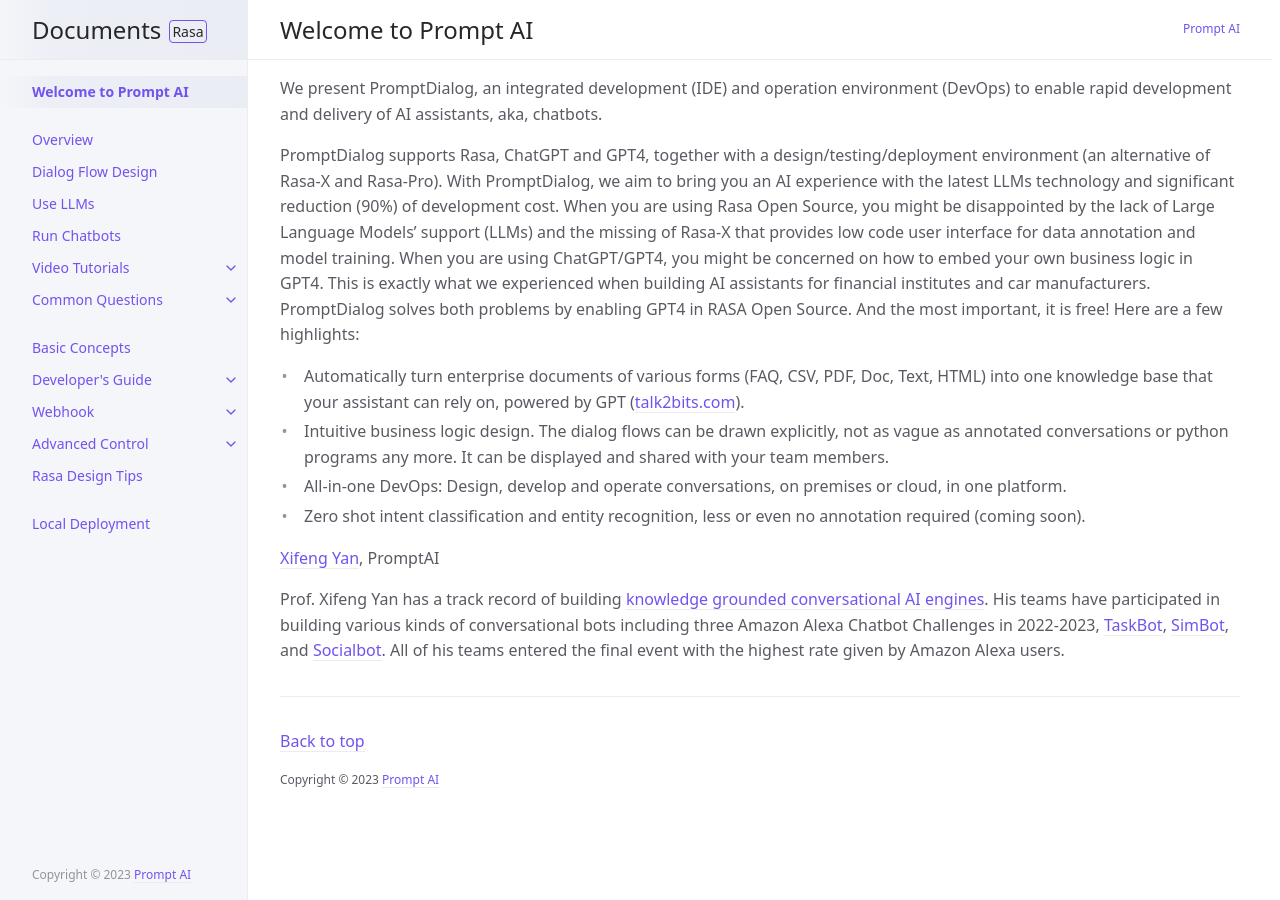
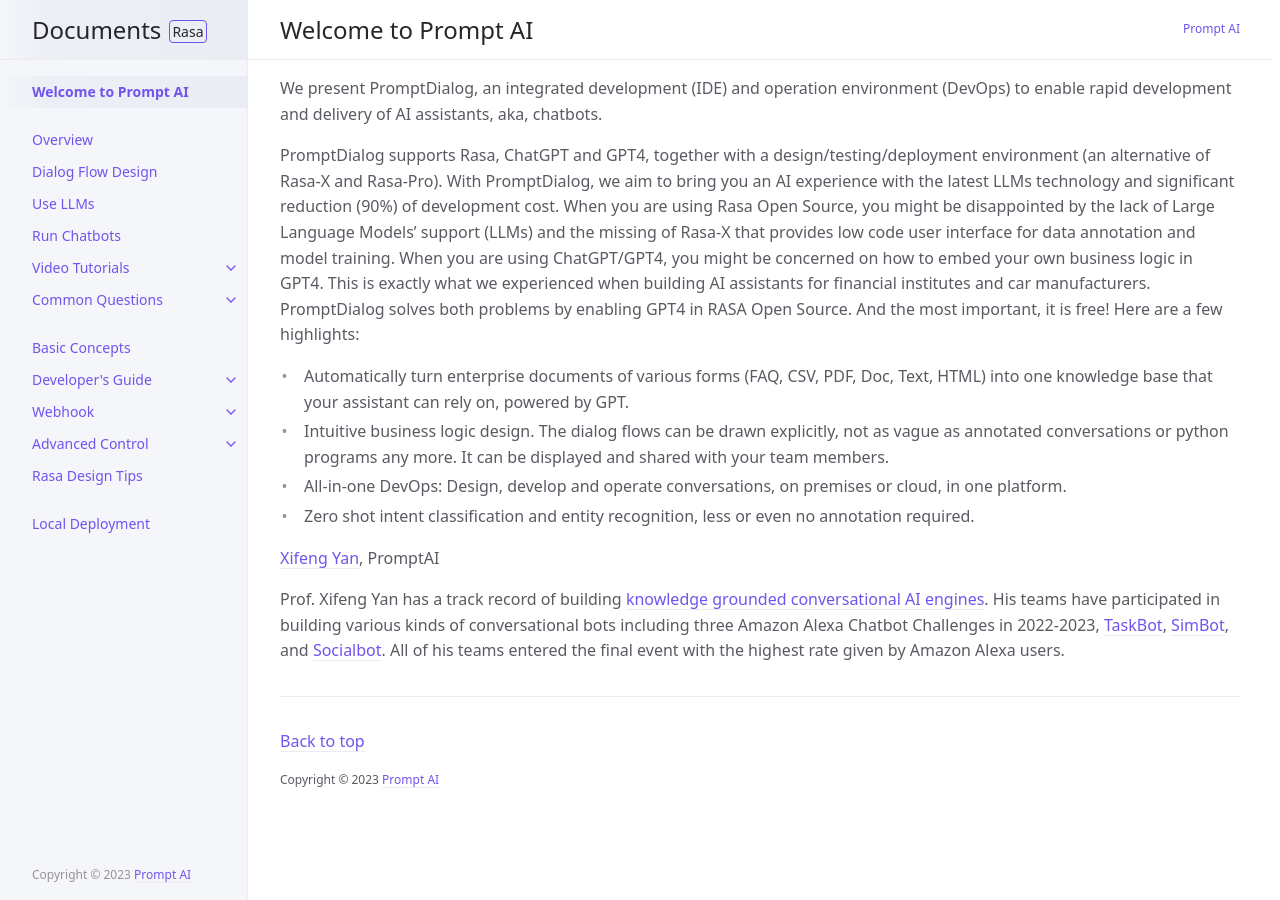
Before and after one commit to PromptAI/promptdialog1.0, a Jekyll site: the page built from docs/about/index.md, in a window 1280 px wide. Built offline with Jekyll 4.4.1, drawn with Linux system fonts in a browser that asks for light colours.

```diff
--- a/docs/about/index.md
+++ b/docs/about/index.md
@@ -12,10 +12,10 @@
 PromptDialog supports Rasa, ChatGPT and GPT4, together with a design/testing/deployment environment (an alternative of Rasa-X and Rasa-Pro).  With PromptDialog, we aim to bring you an AI experience with the latest LLMs technology and significant reduction (90%) of development cost.
 When you are using Rasa Open Source, you might be disappointed by the lack of Large Language Models’ support (LLMs) and the missing of Rasa-X that provides low code user interface for data annotation and model training.  When you are using ChatGPT/GPT4, you might be concerned on how to embed your own business logic in GPT4.  This is exactly what we experienced when building AI assistants for financial institutes and car manufacturers.  PromptDialog solves both problems by enabling GPT4 in RASA Open Source.  And the most important, it is free!  Here are a few highlights:
 
-* Automatically turn enterprise documents of various forms (FAQ, CSV, PDF, Doc, Text, HTML) into one knowledge base that your assistant can rely on, powered by GPT ([talk2bits.com](https://talk2bits.com)).
+* Automatically turn enterprise documents of various forms (FAQ, CSV, PDF, Doc, Text, HTML) into one knowledge base that your assistant can rely on, powered by GPT.
 * Intuitive business logic design. The dialog flows can be drawn explicitly, not as vague as annotated conversations or python programs any more.  It can be displayed and shared with your team members.
 * All-in-one DevOps: Design, develop and operate conversations, on premises or cloud, in one platform.
-* Zero shot intent classification and entity recognition, less or even no annotation required (coming soon).
+* Zero shot intent classification and entity recognition, less or even no annotation required.
 
 [Xifeng Yan](https://sites.cs.ucsb.edu/~xyan/), PromptAI
 
```
Also changed, not shown: README.md, 1 other file.
